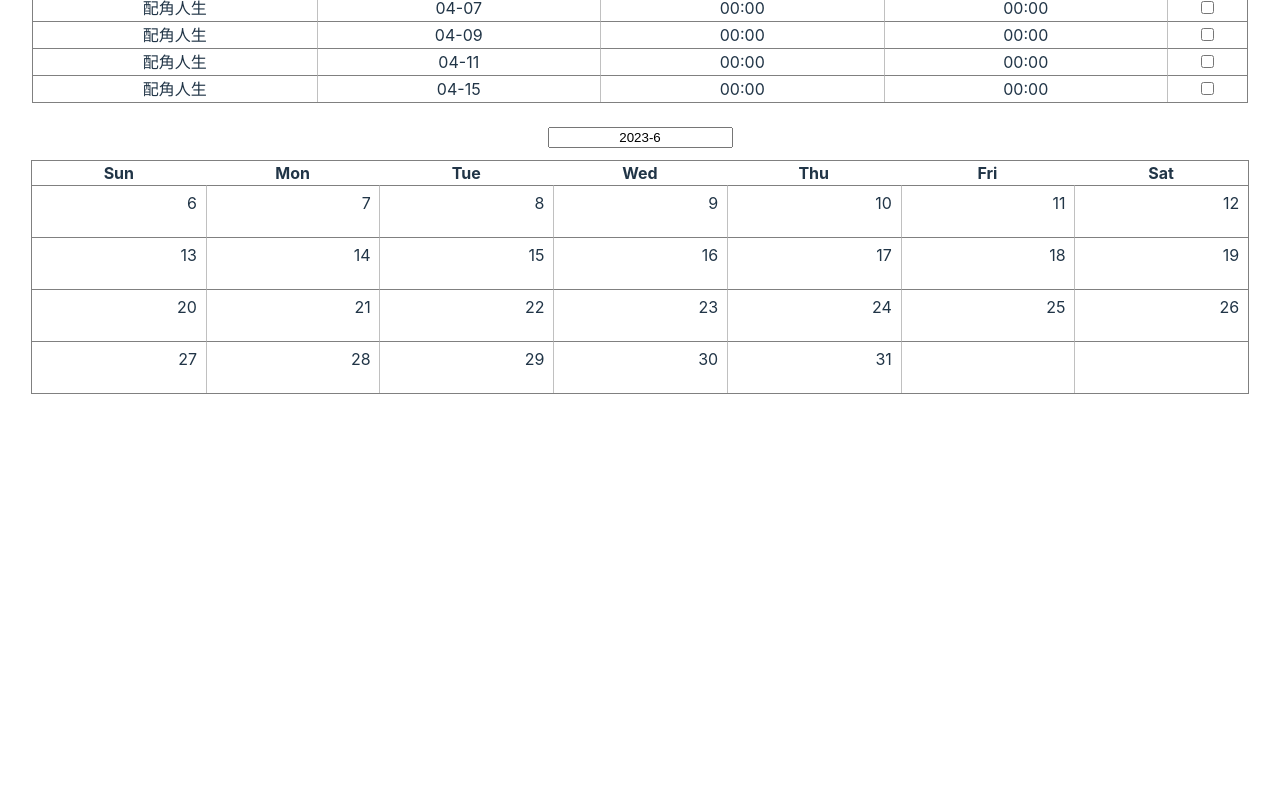
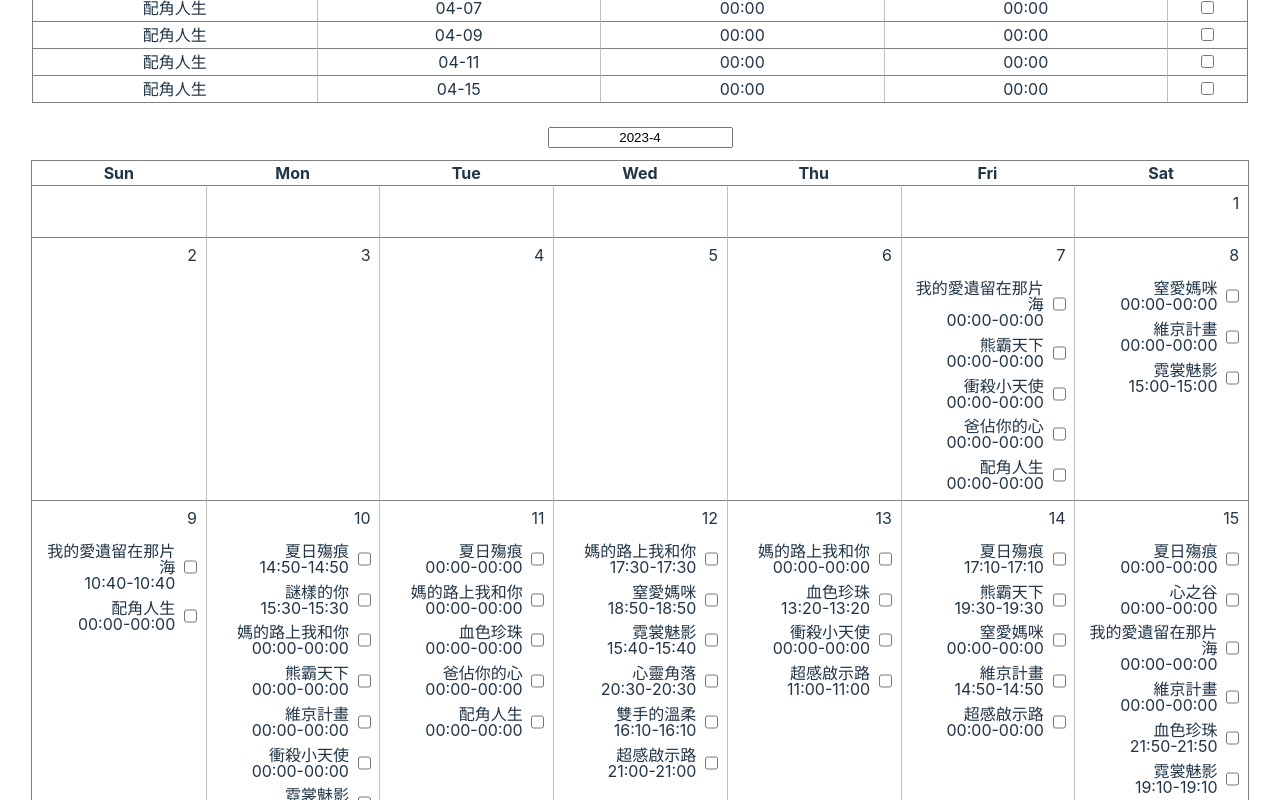
Before and after one commit to nepikn/schedule-film-fest, a React (Vite) app: page / in a window 1280 px wide. Shown: the part 1280-2080 px from the top of the page. Built offline with nearby package versions, Linux system fonts and the light colour scheme.

Commit message:
make table stateless

```diff
--- a/src/App.tsx
+++ b/src/App.tsx
@@ -14,78 +14,92 @@ export class FilmInfo {
     name = "",
     timeStart: string | number = Date.now(),
     timeEnd: typeof timeStart = Date.now(),
-    join = false
+    join = "false"
   ) {
     this.name = name;
     this.timeStart = new Date(timeStart);
     this.timeEnd = new Date(timeEnd);
-    this.join = join;
+    this.join = join == "true";
   }
 }
 
 function App() {
+  const rowData = [
+    ["夏日殤痕", "04/10/2023 14:50", "04/10/2023 14:50", "false"],
+    ["夏日殤痕", "04/11/2023", "04/11/2023", "false"],
+    ["夏日殤痕", "04/14/2023 17:10", "04/14/2023 17:10", "true"],
+    ["夏日殤痕", "04/15/2023", "04/15/2023", "false"],
+    ["謎樣的你", "04/10/2023 15:30", "04/10/2023 15:30", "true"],
+    ["媽的路上我和你", "04/10/2023", "04/10/2023", "false"],
+    ["媽的路上我和你", "04/11/2023", "04/11/2023", "false"],
+    ["媽的路上我和你", "04/12/2023 17:30", "04/12/2023 17:30", "false"],
+    ["媽的路上我和你", "04/13/2023", "04/13/2023", "false"],
+    ["心之谷", "04/15/2023", "04/15/2023", "true"],
+    ["我的愛遺留在那片海", "04/07/2023", "04/07/2023", "false"],
+    ["我的愛遺留在那片海", "04/09/2023 10:40", "04/09/2023 10:40", "false"],
+    ["我的愛遺留在那片海", "04/15/2023", "04/15/2023", "false"],
+    ["我的愛遺留在那片海", "04/16/2023 12:30", "04/16/2023 12:30", "true"],
+    ["熊霸天下", "04/07/2023", "04/07/2023", "false"],
+    ["熊霸天下", "04/10/2023", "04/10/2023", "false"],
+    ["熊霸天下", "04/14/2023 19:30", "04/14/2023 19:30", "true"],
+    ["窒愛媽咪", "04/08/2023", "04/08/2023", "false"],
+    ["窒愛媽咪", "04/12/2023 18:50", "04/12/2023 18:50", "true"],
+    ["窒愛媽咪", "04/14/2023", "04/14/2023", "false"],
+    ["維京計畫", "04/08/2023", "04/08/2023", "false"],
+    ["維京計畫", "04/10/2023", "04/10/2023", "false"],
+    ["維京計畫", "04/14/2023 14:50", "04/14/2023 14:50", "true"],
+    ["維京計畫", "04/15/2023", "04/15/2023", "false"],
+    ["血色珍珠", "04/11/2023", "04/11/2023", "false"],
+    ["血色珍珠", "04/13/2023 13:20", "04/13/2023 13:20", "false"],
+    ["血色珍珠", "04/15/2023 21:50", "04/15/2023 21:50", "false"],
+    ["血色珍珠", "04/16/2023 21:50", "04/16/2023 21:50", "true"],
+    ["衝殺小天使", "04/07/2023", "04/07/2023", "false"],
+    ["衝殺小天使", "04/10/2023", "04/10/2023", "false"],
+    ["衝殺小天使", "04/13/2023", "04/13/2023", "false"],
+    ["衝殺小天使", "04/16/2023 15:00", "04/16/2023 15:00", "true"],
+    ["霓裳魅影", "04/08/2023 15:00", "04/08/2023 15:00", "false"],
+    ["霓裳魅影", "04/10/2023 21:30", "04/10/2023 21:30", "false"],
+    ["霓裳魅影", "04/12/2023 15:40", "04/12/2023 15:40", "true"],
+    ["霓裳魅影", "04/15/2023 19:10", "04/15/2023 19:10", "false"],
+    ["心靈角落", "04/12/2023 20:30", "04/12/2023 20:30", "true"],
+    ["雙手的溫柔", "04/12/2023 16:10", "04/12/2023 16:10", "false"],
+    ["爸佔你的心", "04/07/2023", "04/07/2023", "false"],
+    ["爸佔你的心", "04/10/2023 21:40", "04/10/2023 21:40", "false"],
+    ["爸佔你的心", "04/11/2023", "04/11/2023", "false"],
+    ["爸佔你的心", "04/16/2023", "04/16/2023", "false"],
+    ["超感啟示路", "04/12/2023 21:00", "04/12/2023 21:00", "false"],
+    ["超感啟示路", "04/13/2023 11:00", "04/13/2023 11:00", "false"],
+    ["超感啟示路", "04/14/2023", "04/14/2023", "false"],
+    ["配角人生", "04/07/2023", "04/07/2023", "false"],
+    ["配角人生", "04/09/2023", "04/09/2023", "false"],
+    ["配角人生", "04/11/2023", "04/11/2023", "false"],
+    ["配角人生", "04/15/2023", "04/15/2023", "false"],
+  ];
   const [filmInfos, setFilmInfos] = useState(
-    [
-      ["夏日殤痕", "04/10/2023 14:50", "04/10/2023 14:50", false],
-      ["夏日殤痕", "04/11/2023", "04/11/2023", false],
-      ["夏日殤痕", "04/14/2023 17:10", "04/14/2023 17:10", true],
-      ["夏日殤痕", "04/15/2023", "04/15/2023", false],
-      ["謎樣的你", "04/10/2023 15:30", "04/10/2023 15:30", true],
-      ["媽的路上我和你", "04/10/2023", "04/10/2023", false],
-      ["媽的路上我和你", "04/11/2023", "04/11/2023", false],
-      ["媽的路上我和你", "04/12/2023 17:30", "04/12/2023 17:30", false],
-      ["媽的路上我和你", "04/13/2023", "04/13/2023", false],
-      ["心之谷", "04/15/2023", "04/15/2023", true],
-      ["我的愛遺留在那片海", "04/07/2023", "04/07/2023", false],
-      ["我的愛遺留在那片海", "04/09/2023 10:40", "04/09/2023 10:40", false],
-      ["我的愛遺留在那片海", "04/15/2023", "04/15/2023", false],
-      ["我的愛遺留在那片海", "04/16/2023 12:30", "04/16/2023 12:30", true],
-      ["熊霸天下", "04/07/2023", "04/07/2023", false],
-      ["熊霸天下", "04/10/2023", "04/10/2023", false],
-      ["熊霸天下", "04/14/2023 19:30", "04/14/2023 19:30", true],
-      ["窒愛媽咪", "04/08/2023", "04/08/2023", false],
-      ["窒愛媽咪", "04/12/2023 18:50", "04/12/2023 18:50", true],
-      ["窒愛媽咪", "04/14/2023", "04/14/2023", false],
-      ["維京計畫", "04/08/2023", "04/08/2023", false],
-      ["維京計畫", "04/10/2023", "04/10/2023", false],
-      ["維京計畫", "04/14/2023 14:50", "04/14/2023 14:50", true],
-      ["維京計畫", "04/15/2023", "04/15/2023", false],
-      ["血色珍珠", "04/11/2023", "04/11/2023", false],
-      ["血色珍珠", "04/13/2023 13:20", "04/13/2023 13:20", false],
-      ["血色珍珠", "04/15/2023 21:50", "04/15/2023 21:50", false],
-      ["血色珍珠", "04/16/2023 21:50", "04/16/2023 21:50", true],
-      ["衝殺小天使", "04/07/2023", "04/07/2023", false],
-      ["衝殺小天使", "04/10/2023", "04/10/2023", false],
-      ["衝殺小天使", "04/13/2023", "04/13/2023", false],
-      ["衝殺小天使", "04/16/2023 15:00", "04/16/2023 15:00", true],
-      ["霓裳魅影", "04/08/2023 15:00", "04/08/2023 15:00", false],
-      ["霓裳魅影", "04/10/2023 21:30", "04/10/2023 21:30", false],
-      ["霓裳魅影", "04/12/2023 15:40", "04/12/2023 15:40", true],
-      ["霓裳魅影", "04/15/2023 19:10", "04/15/2023 19:10", false],
-      ["心靈角落", "04/12/2023 20:30", "04/12/2023 20:30", true],
-      ["雙手的溫柔", "04/12/2023 16:10", "04/12/2023 16:10", false],
-      ["爸佔你的心", "04/07/2023", "04/07/2023", false],
-      ["爸佔你的心", "04/10/2023 21:40", "04/10/2023 21:40", false],
-      ["爸佔你的心", "04/11/2023", "04/11/2023", false],
-      ["爸佔你的心", "04/16/2023", "04/16/2023", false],
-      ["超感啟示路", "04/12/2023 21:00", "04/12/2023 21:00", false],
-      ["超感啟示路", "04/13/2023 11:00", "04/13/2023 11:00", false],
-      ["超感啟示路", "04/14/2023", "04/14/2023", false],
-      ["配角人生", "04/07/2023", "04/07/2023", false],
-      ["配角人生", "04/09/2023", "04/09/2023", false],
-      ["配角人生", "04/11/2023", "04/11/2023", false],
-      ["配角人生", "04/15/2023", "04/15/2023", false],
-    ].map((arr) => new FilmInfo(...(arr as [string, string, string, boolean])))
+    rowData.map((row) => new FilmInfo(...row))
   );
 
   return (
     <div className="body">
       <div
-        onChange={(e) => {
-          return false;
+        onInput={() => {
+          setFilmInfos(
+            Array.from(document.querySelectorAll(".info.table tbody tr")).map(
+              (tr) => {
+                const [name, date, start, end, join] = Array.from(tr.children);
+
+                return new FilmInfo(
+                  name.textContent!,
+                  date.textContent + " " + start.textContent,
+                  date.textContent + " " + end.textContent,
+                  join.checked
+                );
+              }
+            )
+          );
         }}
       >
-        <Table filmInfos={filmInfos} />
+        <Table rowData={rowData} />
       </div>
       <div>
         <Calendar filmInfos={filmInfos} />
--- a/src/Calendar.tsx
+++ b/src/Calendar.tsx
@@ -14,7 +14,7 @@ import "./Calendar.css";
 import { FilmInfo } from "./App";
 
 export default function Calendar({ filmInfos }: { filmInfos: FilmInfo[] }) {
-  const [monthStart, setMonthStart] = useState(new Date());
+  const [monthStart, setMonthStart] = useState(new Date("2023-4"));
   // const [inputVal, setInputVal] = useState(
   //   time.getFullYear() + "-" + time.getDate()
   // );
@@ -22,7 +22,9 @@ export default function Calendar({ filmInfos }: { filmInfos: FilmInfo[] }) {
     <div className="calendar">
       <input
         type="text"
-        defaultValue={monthStart.getFullYear() + "-" + monthStart.getDate()}
+        defaultValue={
+          monthStart.getFullYear() + "-" + (monthStart.getMonth() + 1)
+        }
         // onInput={(e) => setInputVal(e.target.value)}
         onChange={(e) => setMonthStart(new Date(e.target.value))}
       />
--- a/src/Table.tsx
+++ b/src/Table.tsx
@@ -1,10 +1,9 @@
-import { FilmInfo } from "./App";
 import { format } from "date-fns";
 import "./Table.css";
 
-export default function Table({ filmInfos }: { filmInfos: FilmInfo[] }) {
-  const rows = filmInfos.map((filmInfo, i) => {
-    const { name, timeStart, timeEnd, join } = filmInfo;
+export default function Table({ rowData }: { rowData: string[][] }) {
+  const rows = rowData.map((row, i) => {
+    const [name, timeStart, timeEnd, join] = row;
 
     return (
       <tr key={i} className="row">
@@ -12,16 +11,16 @@ export default function Table({ filmInfos }: { filmInfos: FilmInfo[] }) {
           {name}
         </td>
         <td className="cell" contentEditable>
-          {format(timeStart, "MM-dd")}
+          {format(new Date(timeStart), "MM-dd")}
         </td>
         <td className="cell" contentEditable>
-          {format(timeStart, "HH:mm")}
+          {format(new Date(timeStart), "HH:mm")}
         </td>
         <td className="cell" contentEditable>
-          {format(timeEnd, "HH:mm")}
+          {format(new Date(timeEnd), "HH:mm")}
         </td>
         <td className="cell">
-          <input type="checkbox" defaultChecked={join} />
+          <input type="checkbox" defaultChecked={join == "true"} />
         </td>
       </tr>
     );
@@ -29,7 +28,7 @@ export default function Table({ filmInfos }: { filmInfos: FilmInfo[] }) {
 
   return (
     <table className="table info">
-      <tbody>
+      <thead>
         <tr className="row">
           <th>Name</th>
           <th>Date</th>
@@ -37,8 +36,8 @@ export default function Table({ filmInfos }: { filmInfos: FilmInfo[] }) {
           <th>End</th>
           <th>Join</th>
         </tr>
-        {rows}
-      </tbody>
+      </thead>
+      <tbody>{rows}</tbody>
     </table>
   );
 }
--- a/src/index.css
+++ b/src/index.css
@@ -15,7 +15,7 @@ input[type="checkbox" i] {
   border: 1px solid grey;
   border-collapse: collapse;
 
-  & .row:first-child {
+  & > .row:first-child {
     font-weight: bold;
   }
 
```
Also changed, not shown: src/assets/info-table.json (added, +51 -0 lines).
